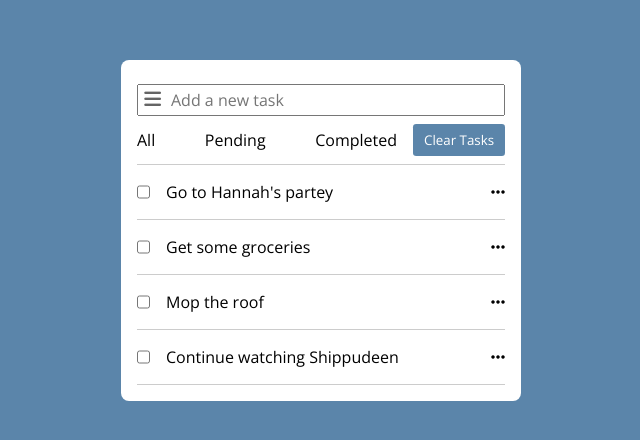
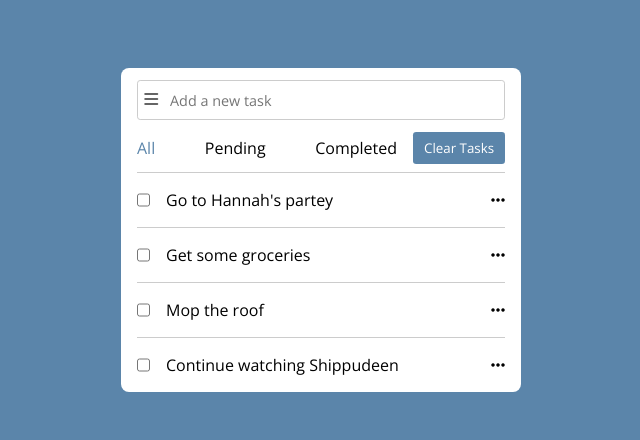
Before and after one commit to usernameisleye/to-do-list, a plain HTML site: page index.html in a window 1280 px wide. Shown: the part 170-610 px from the top of the page, without its empty margins (319-959 px from the left). Drawn offline with nearby package versions, Linux system fonts and the light colour scheme.

Commit message:
update on files

```diff
--- a/index.html
+++ b/index.html
@@ -19,15 +19,15 @@
 
         <div class="content">
             <div class="status">
-                <span class="all">All</span>
-                <span class="pending">Pending</span>
-                <span class="completed">Completed</span>
+                <span id="all" class="active">All</span>
+                <span id="pending">Pending</span>
+                <span id="completed">Completed</span>
             </div>
 
             <button>Clear Tasks</button>
         </div>
 
-        <div class="task-content">
+        <ul class="task-content">
             <li class="task">
                 <label for="I">
                     <input type="checkbox" id="I">
@@ -43,9 +43,7 @@
                     </ul>
                 </div>
             </li>
-        </div>
 
-        <div class="task-content">
             <li class="task">
                 <label for="II">
                     <input type="checkbox" id="II">
@@ -56,9 +54,7 @@
                     <i class="fa-solid fa-ellipsis"></i>
                 </div>
             </li>
-        </div>
 
-        <div class="task-content">
             <li class="task">
                 <label for="III">
                     <input type="checkbox" id="III">
@@ -69,9 +65,7 @@
                     <i class="fa-solid fa-ellipsis"></i>
                 </div>
             </li>
-        </div>
 
-        <div class="task-content">
             <li class="task">
                 <label for="IV">
                     <input type="checkbox" id="IV">
@@ -82,7 +76,7 @@
                     <i class="fa-solid fa-ellipsis"></i>
                 </div>
             </li>
-        </div>
+        </ul>
     </main>
 </body>
 </html>
--- a/script.js
+++ b/script.js
@@ -0,0 +1,9 @@
+const taskInput = document.querySelector('.task-input input');
+
+taskInput.addEventListener('keyup', e =>{
+    let taskValue = taskInput.value;
+
+    if(e.key == 'Enter' && taskValue != ''){
+        console.log(taskValue)
+    }
+})
--- a/style.css
+++ b/style.css
@@ -35,18 +35,20 @@ main{
 .task-input input{
     width: 100%;
     height: 100%;
-    padding: .4rem;
-    padding-left: 2rem;
-    font-size: 1rem;
+    padding: 1.2rem 1.2rem 1.2rem 2rem;
+    margin-bottom: 1rem;
+    border: #CCC 1px solid;
+    border-radius: .2rem;
+    font-size: .9rem;
     outline: none;
 }
 .task-input i, .task-options{
     position: absolute;
 }
 .task-input i{
-    font-size: 1.2rem;
+    font-size: 1rem;
     opacity: 60%;
-    top: 30%;
+    top: 15%;
     left: 2%;
 }
 .content, .status, .task{
@@ -55,8 +57,15 @@ main{
 .content, .task{
     border-bottom: .5px solid #CCC;
 }
+.task:last-child{
+    border-bottom: none;
+    padding-bottom: 0;
+}
 .content{
     padding-bottom: .5rem;
+}
+.active{
+    color: #5B85AA;
 }
 .status{
     width: 75%;
@@ -69,6 +78,10 @@ button{
     color: #FFF;
     border: none;
     border-radius: .2rem;
+    transition: .25s;
+}
+button:hover{
+    background-color: #4C6C88;
 }
 .task{
     padding: 1rem 0;
```
